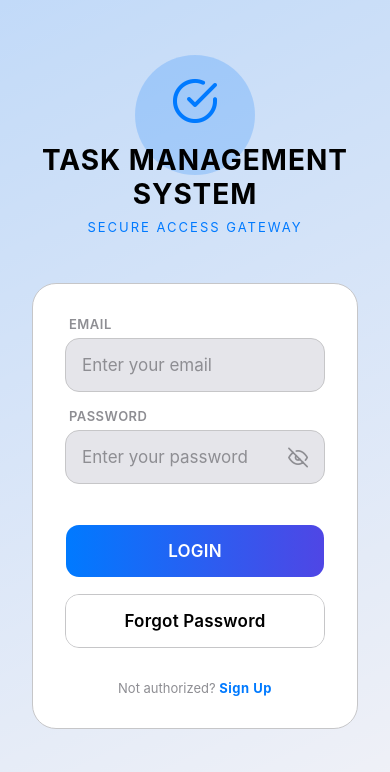
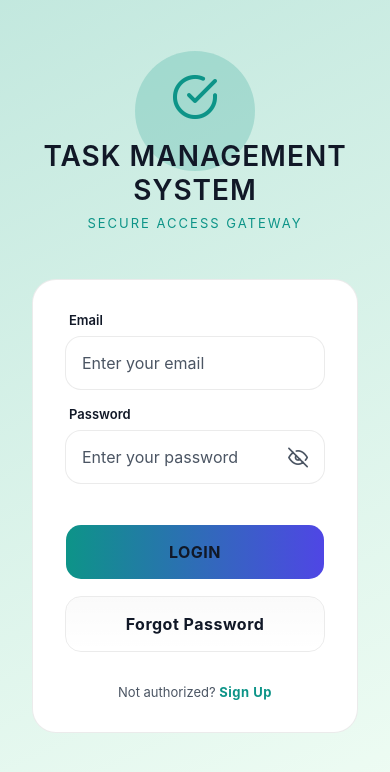
Before and after one commit to saadi-001/Task-Management-System-2.0, a React Native app in the folder mobile/: screen /Login in a window 390 px wide. Shown: the top 772 px of the page. Built offline with nearby package versions, Linux system fonts and the light colour scheme; no server answers.

Commit message:
Revert "UI UX Pro Max Upgrade - Yomoloko iOS Feel"
This reverts commit fa8cdc15d3577037bbbd1462c40584e71ac12361.

```diff
--- a/mobile/src/components/common/AppButton.tsx
+++ b/mobile/src/components/common/AppButton.tsx
@@ -88,8 +88,8 @@ export default function AppButton({ title, loading = false, variant = 'primary',
 
 const getStyles = (theme: AppTheme) => StyleSheet.create({
   button: {
-    height: 54,
-    borderRadius: 14,
+    height: 56,
+    borderRadius: theme.radius.md,
     justifyContent: 'center',
     alignItems: 'center',
     paddingHorizontal: theme.spacing.lg,
@@ -99,7 +99,7 @@ const getStyles = (theme: AppTheme) => StyleSheet.create({
     borderColor: 'transparent',
   },
   secondaryBorder: {
-    borderColor: theme.isDark ? '#38383A' : '#C6C6C8',
+    borderColor: theme.colors.border,
   },
   dangerBorder: {
     borderColor: theme.colors.error,
@@ -108,9 +108,10 @@ const getStyles = (theme: AppTheme) => StyleSheet.create({
     borderColor: theme.colors.glassBorder,
   },
   text: {
-    fontWeight: '600',
-    fontSize: 17, // iOS Button Font Size
-    color: '#FFFFFF',
-    letterSpacing: 0.2,
+    ...theme.typography.body,
+    fontWeight: '700',
+    fontSize: 16,
+    color: theme.colors.textPrimary,
+    letterSpacing: 0.5,
   },
 });
--- a/mobile/src/components/common/AppInput.tsx
+++ b/mobile/src/components/common/AppInput.tsx
@@ -67,25 +67,22 @@ const getStyles = (theme: AppTheme) => StyleSheet.create({
   label: {
     ...theme.typography.caption,
     fontWeight: '600',
-    color: theme.colors.textSecondary,
-    marginBottom: 6,
+    color: theme.colors.textPrimary,
+    marginBottom: 8,
     marginLeft: 4,
-    textTransform: 'uppercase',
-    letterSpacing: 0.5,
   },
   inputWrapper: {
-    backgroundColor: theme.isDark ? '#2C2C2E' : '#E5E5EA', // iOS system fill colors
-    borderRadius: 14,
+    backgroundColor: theme.colors.surface,
+    borderWidth: 1,
+    borderRadius: theme.radius.md,
     overflow: 'hidden',
     position: 'relative',
-    justifyContent: 'center',
-    borderWidth: 1,
-    borderColor: 'transparent',
+    justifyContent: 'center'
   },
   input: {
     paddingHorizontal: 16,
     paddingVertical: 16,
-    fontSize: 17, // iOS standard font size
+    fontSize: 16,
     color: theme.colors.textPrimary,
   },
   eyeIcon: {
@@ -93,11 +90,11 @@ const getStyles = (theme: AppTheme) => StyleSheet.create({
     right: 16,
     height: '100%',
     justifyContent: 'center',
-    zIndex: 10,
+    alignItems: 'center',
   },
   errorText: {
+    ...theme.typography.caption,
     color: theme.colors.error,
-    fontSize: 13,
     marginTop: 6,
     marginLeft: 4,
   },
--- a/mobile/src/constants/theme.ts
+++ b/mobile/src/constants/theme.ts
@@ -25,74 +25,73 @@ export type ThemeColors = {
   };
 };
 
-// Yomoloko iPhone Feel
 export const darkColors: ThemeColors = {
-  primary: '#32D74B', // iOS Greenish
-  primaryGlow: 'rgba(50, 215, 75, 0.3)',
-  background: '#000000', // Pure OLED Black
-  surface: '#1C1C1E', // iOS Dark Elevated
-  surfaceHighlight: '#2C2C2E',
-  textPrimary: '#FFFFFF',
-  textSecondary: '#8E8E93', // iOS Gray
-  textMuted: 'rgba(235,235,245,0.3)',
-  border: '#38383A',
-  borderHighlight: 'rgba(50, 215, 75, 0.4)',
-  error: '#FF453A',
-  errorBg: 'rgba(255, 69, 58, 0.12)',
-  success: '#32D74B',
-  successBg: 'rgba(50, 215, 75, 0.12)',
-  iconBg: 'rgba(255, 255, 255, 0.08)',
-  glassFill: ['rgba(28,28,30,0.7)', 'rgba(28,28,30,0.4)'],
-  glassGlow: 'rgba(255,255,255,0.02)',
-  glassBorder: 'rgba(255,255,255,0.1)',
+  primary: '#2DD4BF',
+  primaryGlow: 'rgba(45, 212, 191, 0.35)',
+  background: '#040D12',
+  surface: 'rgba(255, 255, 255, 0.04)',
+  surfaceHighlight: 'rgba(255, 255, 255, 0.08)',
+  textPrimary: '#ffffff',
+  textSecondary: '#8B949E',
+  textMuted: 'rgba(255,255,255,0.5)',
+  border: 'rgba(255, 255, 255, 0.07)',
+  borderHighlight: 'rgba(45, 212, 191, 0.3)',
+  error: '#ff453a',
+  errorBg: 'rgba(255, 69, 58, 0.1)',
+  success: '#30d158',
+  successBg: 'rgba(48, 209, 88, 0.1)',
+  iconBg: 'rgba(255, 255, 255, 0.06)',
+  glassFill: ['rgba(255,255,255,0.06)', 'rgba(255,255,255,0.01)'],
+  glassGlow: 'rgba(255,255,255,0.03)',
+  glassBorder: 'rgba(255,255,255,0.05)',
   stats: {
-    purple: { color: '#BF5AF2', bg: 'rgba(191, 90, 242, 0.12)' },
-    blue: { color: '#0A84FF', bg: 'rgba(10, 132, 255, 0.12)' },
-    green: { color: '#32D74B', bg: 'rgba(50, 215, 75, 0.12)' },
-    orange: { color: '#FF9F0A', bg: 'rgba(255, 159, 10, 0.12)' },
+    purple: { color: '#bf5af2', bg: 'rgba(191, 90, 242, 0.1)' },
+    blue: { color: '#0a84ff', bg: 'rgba(10, 132, 255, 0.1)' },
+    green: { color: '#30d158', bg: 'rgba(48, 209, 88, 0.1)' },
+    orange: { color: '#ff9f0a', bg: 'rgba(255, 159, 10, 0.1)' },
   }
 };
 
 export const lightColors: ThemeColors = {
-  primary: '#007AFF', // iOS Blue
-  primaryGlow: 'rgba(0, 122, 255, 0.2)',
-  background: '#F2F2F7', // iOS Light Background
+  primary: '#0D9488',
+  primaryGlow: 'rgba(13, 148, 136, 0.2)',
+  background: '#F0FDF4',
   surface: '#FFFFFF',
-  surfaceHighlight: '#F2F2F7',
-  textPrimary: '#000000',
-  textSecondary: '#8E8E93',
-  textMuted: 'rgba(60, 60, 67, 0.3)',
-  border: '#C6C6C8', // iOS Light Border
-  borderHighlight: 'rgba(0, 122, 255, 0.3)',
-  error: '#FF3B30',
-  errorBg: 'rgba(255, 59, 48, 0.1)',
-  success: '#34C759',
-  successBg: 'rgba(52, 199, 89, 0.1)',
-  iconBg: 'rgba(0, 0, 0, 0.05)',
-  glassFill: ['rgba(255,255,255,0.8)', 'rgba(255,255,255,0.6)'],
-  glassGlow: 'rgba(255,255,255,0.5)',
+  surfaceHighlight: '#F1F3F5',
+  textPrimary: '#111827',
+  textSecondary: '#4B5563',
+  textMuted: 'rgba(17, 24, 39, 0.5)',
+  border: 'rgba(0, 0, 0, 0.08)',
+  borderHighlight: 'rgba(13, 148, 136, 0.3)',
+  error: '#DC2626',
+  errorBg: 'rgba(220, 38, 38, 0.1)',
+  success: '#16A34A',
+  successBg: 'rgba(22, 163, 74, 0.1)',
+  iconBg: 'rgba(0, 0, 0, 0.04)',
+  glassFill: ['rgba(0,0,0,0.02)', 'rgba(0,0,0,0.00)'],
+  glassGlow: 'rgba(0,0,0,0.02)',
   glassBorder: 'rgba(0,0,0,0.05)',
   stats: {
-    purple: { color: '#AF52DE', bg: 'rgba(175, 82, 222, 0.1)' },
-    blue: { color: '#007AFF', bg: 'rgba(0, 122, 255, 0.1)' },
-    green: { color: '#34C759', bg: 'rgba(52, 199, 89, 0.1)' },
-    orange: { color: '#FF9500', bg: 'rgba(255, 149, 0, 0.1)' },
+    purple: { color: '#9333ea', bg: 'rgba(147, 51, 234, 0.1)' },
+    blue: { color: '#2563eb', bg: 'rgba(37, 99, 235, 0.1)' },
+    green: { color: '#16a34a', bg: 'rgba(22, 163, 74, 0.1)' },
+    orange: { color: '#ea580c', bg: 'rgba(234, 88, 12, 0.1)' },
   }
 };
 
 export const commonTheme = {
   spacing: {
-    xs: 4, sm: 8, md: 16, lg: 20, xl: 32, gutter: 16,
+    xs: 4, sm: 8, md: 16, lg: 24, xl: 32, gutter: 20,
   },
   radius: {
-    sm: 12, md: 18, lg: 24, xl: 32, full: 9999, // iOS typical roundings
+    sm: 10, md: 16, lg: 24, xl: 32, full: 9999,
   },
   typography: {
-    h1: { fontSize: 34, fontWeight: '800' as const, letterSpacing: 0.4 },
-    h2: { fontSize: 28, fontWeight: '700' as const, letterSpacing: 0.3 },
-    h3: { fontSize: 20, fontWeight: '600' as const, letterSpacing: 0.3 },
-    body: { fontSize: 17, lineHeight: 22, letterSpacing: -0.4 }, // iOS Body
-    caption: { fontSize: 13, letterSpacing: -0.1 },
+    h1: { fontSize: 32, fontWeight: '700' as const, letterSpacing: -0.5 },
+    h2: { fontSize: 24, fontWeight: '600' as const, letterSpacing: -0.5 },
+    h3: { fontSize: 18, fontWeight: '600' as const },
+    body: { fontSize: 15, lineHeight: 22 },
+    caption: { fontSize: 13 },
   }
 };
 
@@ -106,22 +105,22 @@ export const createTheme = (isDark: boolean) => {
       neon: {
         shadowColor: colors.primary,
         shadowOffset: { width: 0, height: 4 },
-        shadowOpacity: isDark ? 0.3 : 0.2,
-        shadowRadius: 12,
-        elevation: 6,
+        shadowOpacity: isDark ? 0.4 : 0.2,
+        shadowRadius: 16,
+        elevation: 8,
       },
       medium: {
-        shadowColor: '#000',
-        shadowOffset: { width: 0, height: 2 },
-        shadowOpacity: isDark ? 0.2 : 0.08,
-        shadowRadius: 8,
-        elevation: 3,
-      },
-      glass: {
-        shadowColor: isDark ? '#000000' : '#8E8E93',
-        shadowOffset: { width: 0, height: 10 },
-        shadowOpacity: isDark ? 0.6 : 0.15,
-        shadowRadius: 30,
+      shadowColor: '#000',
+      shadowOffset: { width: 0, height: 4 },
+      shadowOpacity: 0.1,
+      shadowRadius: 8,
+      elevation: 4,
+    },
+    glass: {
+        shadowColor: isDark ? '#000000' : '#4B5563',
+        shadowOffset: { width: 0, height: 8 },
+        shadowOpacity: isDark ? 0.5 : 0.1,
+        shadowRadius: 24,
         elevation: 10,
       },
     },
--- a/mobile/src/navigation/MainTabNavigator.tsx
+++ b/mobile/src/navigation/MainTabNavigator.tsx
@@ -2,7 +2,6 @@ import React from 'react';
 import { View, StyleSheet, Platform, TouchableOpacity } from 'react-native';
 import { createBottomTabNavigator, BottomTabBarProps } from '@react-navigation/bottom-tabs';
 import { Feather } from '@expo/vector-icons';
-import { BlurView } from 'expo-blur';
 import DashboardScreen from '../screens/DashboardScreen';
 import ProjectsScreen from '../screens/ProjectsScreen';
 import TicketsScreen from '../screens/TicketsScreen';
@@ -15,7 +14,6 @@ const Tab = createBottomTabNavigator();
 function CustomTabBar({ state, descriptors, navigation, theme, styles }: BottomTabBarProps & { theme: AppTheme, styles: any }) {
   return (
     <View style={styles.tabBarContainer}>
-      <BlurView intensity={theme.isDark ? 50 : 80} tint={theme.isDark ? 'dark' : 'light'} style={StyleSheet.absoluteFill} />
       <View style={styles.tabBarContent}>
         {state.routes.map((route, index) => {
           const { options } = descriptors[route.key];
@@ -46,13 +44,14 @@ function CustomTabBar({ state, descriptors, navigation, theme, styles }: BottomT
               accessibilityState={isFocused ? { selected: true } : {}}
               onPress={onPress}
               style={styles.tabItem}
-              activeOpacity={0.7}
+              activeOpacity={0.8}
             >
               <View style={[styles.iconWrapper, isFocused ? styles.iconActive : styles.iconInactive]}>
                 <Feather
                   name={iconName}
-                  size={24}
+                  size={22}
                   color={isFocused ? theme.colors.primary : theme.colors.textSecondary}
+                  style={isFocused ? styles.iconNeon : undefined}
                 />
               </View>
             </TouchableOpacity>
@@ -95,39 +94,52 @@ export default function MainTabNavigator() {
 const getStyles = (theme: AppTheme) => StyleSheet.create({
   tabBarContainer: {
     position: 'absolute',
-    bottom: 0,
-    left: 0,
-    right: 0,
-    height: Platform.OS === 'ios' ? 88 : 70, // iOS style height
-    borderTopWidth: StyleSheet.hairlineWidth,
-    borderColor: theme.isDark ? 'rgba(255,255,255,0.1)' : 'rgba(0,0,0,0.1)',
-    overflow: 'hidden',
-    backgroundColor: theme.isDark ? 'rgba(0,0,0,0.5)' : 'rgba(255,255,255,0.5)',
+    bottom: Platform.OS === 'ios' ? 28 : 20,
+    left: 24,
+    right: 24,
+    height: 68,
+    borderRadius: 34,
+    borderWidth: 1,
+    backgroundColor: theme.isDark ? '#040D12' : '#FFFFFF',
+    ...theme.shadows.glass,
+    shadowColor: theme.colors.primary,
+    shadowOpacity: 0.6,
+    shadowRadius: 15,
+    elevation: 20,
+    borderColor: theme.colors.primary,
   },
   tabBarContent: {
     flex: 1,
     flexDirection: 'row',
-    alignItems: 'flex-start',
-    paddingTop: 12,
+    alignItems: 'center',
     justifyContent: 'space-around',
-    paddingHorizontal: 16,
+    paddingHorizontal: 8,
   },
   tabItem: {
     flex: 1,
+    height: '100%',
     alignItems: 'center',
     justifyContent: 'center',
   },
   iconWrapper: {
-    width: 44,
-    height: 44,
+    width: 48,
+    height: 48,
     justifyContent: 'center',
     alignItems: 'center',
   },
   iconActive: {
-    backgroundColor: theme.isDark ? 'rgba(255,255,255,0.1)' : 'rgba(0,0,0,0.05)',
-    borderRadius: 22,
+    backgroundColor: theme.colors.primaryGlow,
+    borderRadius: 16,
+    borderWidth: 1,
+    borderColor: theme.colors.borderHighlight,
   },
   iconInactive: {
     backgroundColor: 'transparent',
   },
+  iconNeon: {
+    shadowColor: theme.colors.primary,
+    shadowOffset: { width: 0, height: 0 },
+    shadowOpacity: 0.8,
+    shadowRadius: 8,
+  }
 });
```
